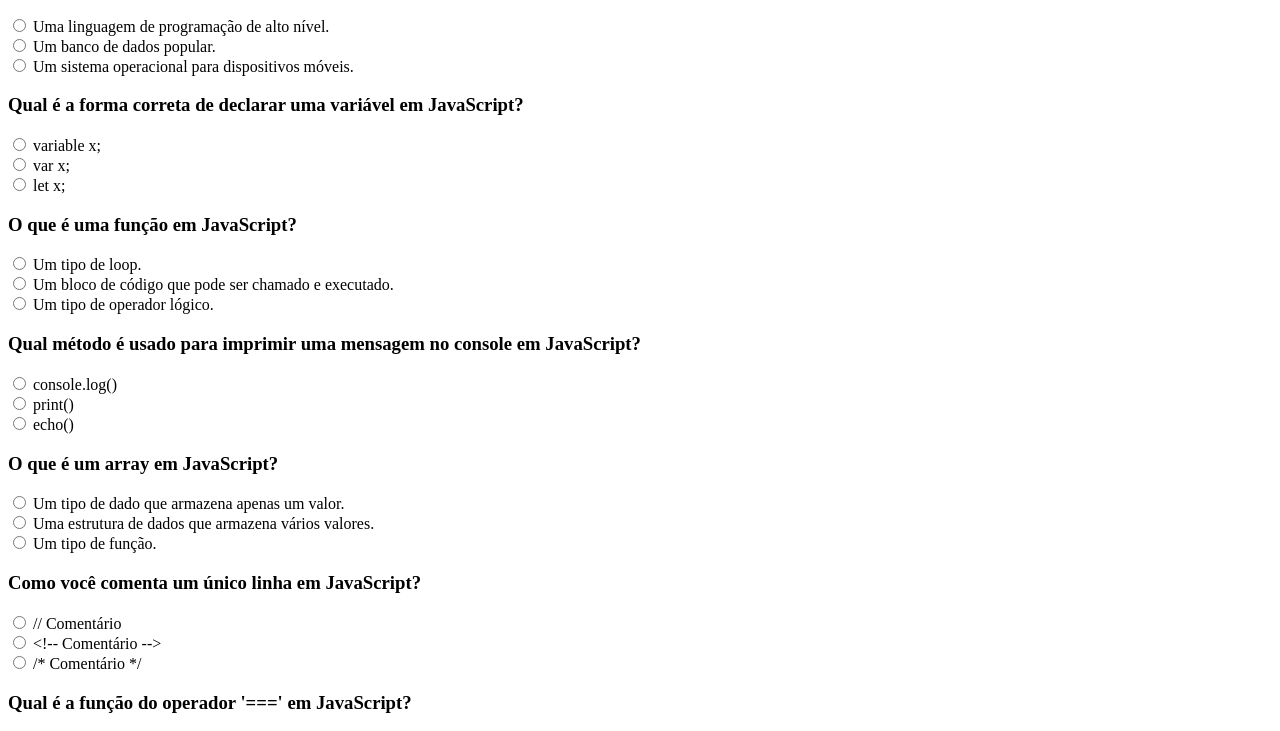
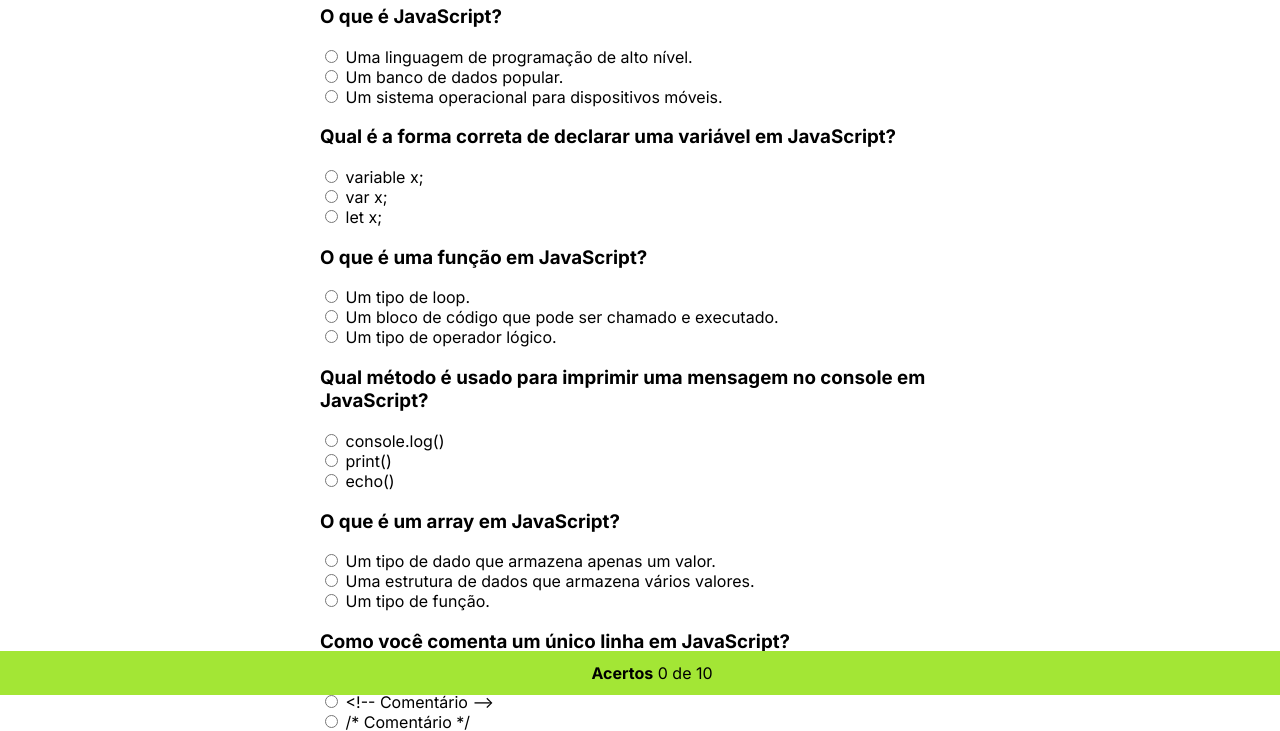
Before and after one commit to RodrigoASM6/Projeto-quiz, a plain HTML site: page index.html in a window 1280 px wide. Shown: the part 105-836 px from the top of the page. Drawn offline with Linux system fonts and the light colour scheme.

Commit message:
Criando e customizando CSS.

```diff
--- a/index.html
+++ b/index.html
@@ -7,6 +7,8 @@
     <link rel="stylesheet" href="./style.css">
 </head>
 <body>
+
+<main>
 
     <h1>Teste seus conhecimentos</h1>
 
@@ -33,11 +35,11 @@
             <span>0 de 10</span>
         </div>
 
+    </main>
 
 
 <script src="./javascript.js"></script>
 
 
-
 </body>
 </html>
--- a/style.css
+++ b/style.css
@@ -0,0 +1,29 @@
+@import url('https://fonts.googleapis.com/css2?family=Inter:wght@400;600;700&family=Kumbh+Sans:wght@400;700&family=Roboto:ital,wght@0,300;0,700;1,300&display=swap');
+
+
+*, :root {
+
+
+    font-family: 'Inter', sans-serif;
+    font-synthesis: none;
+    text-rendering: optimizeLegibility;
+    -webkit-text-size-adjust: 100%;
+
+}
+
+main {
+    padding: 20px;
+    max-width: 640px;
+    margin: 0 auto 64px;
+}
+
+
+#acertos {
+    text-align: center;
+    background-color: #A3E635;
+    position: fixed;
+    bottom:0;
+    left: 0;
+    width: 100%;
+    padding: 12px;
+}
```
Lines whose indentation alone changed are shown as unchanged.
